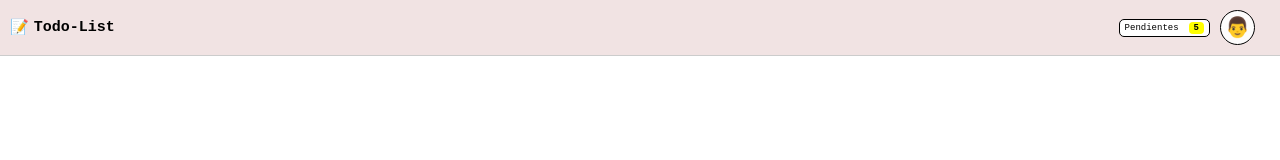
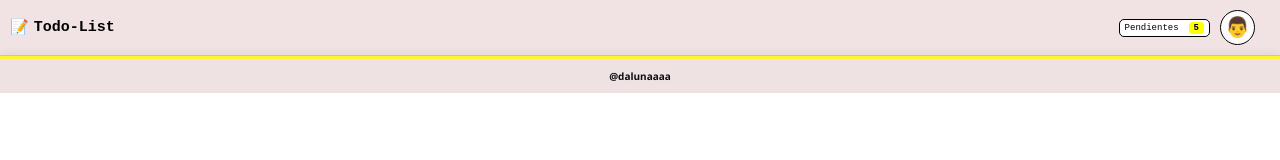
Before and after one commit to dalunaaaa/todo-list, a plain HTML site: page pages/dashboard.html in a window 1280 px wide. Drawn offline with Linux system fonts and the light colour scheme.

Commit message:
footer modificado

```diff
--- a/components/footer/footerComponent.css
+++ b/components/footer/footerComponent.css
@@ -0,0 +1,17 @@
+footer {
+    margin-top: auto;
+    padding: 1rem 2rem;
+    background: #eee2e2;
+    border-top: 3px solid #fff134;
+    text-align: center;
+    box-shadow: 0 -4px 8px rgba(0, 0, 0, 0.05);
+}
+
+.footer-link {
+    font-size: 1rem;
+    color: #0c0c13;
+    text-decoration: none;
+    font-weight: bold;
+    font-family: 'Segoe UI', sans-serif;
+    transition: color 0.2s;
+}
--- a/components/footer/footerComponent.js
+++ b/components/footer/footerComponent.js
@@ -0,0 +1,14 @@
+export function footer() {
+    let footer = document.createElement('footer');
+
+    const link = document.createElement('a');
+    link.href = 'https://github.com/dalunaaaa/todo-list';
+    link.target = '_blank';
+    link.rel = 'noopener noreferrer';
+    link.textContent = '@dalunaaaa';
+
+    link.className = 'footer-link';
+    footer.appendChild(link);
+
+    return footer;
+}
--- a/pages/dashboard.html
+++ b/pages/dashboard.html
@@ -6,6 +6,7 @@
     <title>Dashboard</title>
     <link rel="stylesheet" href="../config.css">
     <link rel="stylesheet" href="../components/header/headerComponent.css">
+    <link rel="stylesheet" href="../components/footer/footerComponent.css">
 </head>
 <body>
 
--- a/views/dashboardView.js
+++ b/views/dashboardView.js
@@ -1,9 +1,9 @@
 import { header } from "../components/header/headerComponent.js";
-
+import { footer } from "../components/footer/footerComponent.js";
 export function dashboard() {
     let seccion = document.createElement('section'); // 🛠️ corregido (era 'seccion' con doble c)
     seccion.appendChild(header());
-
+    seccion.appendChild(footer());
     return seccion;
 }
 
```
